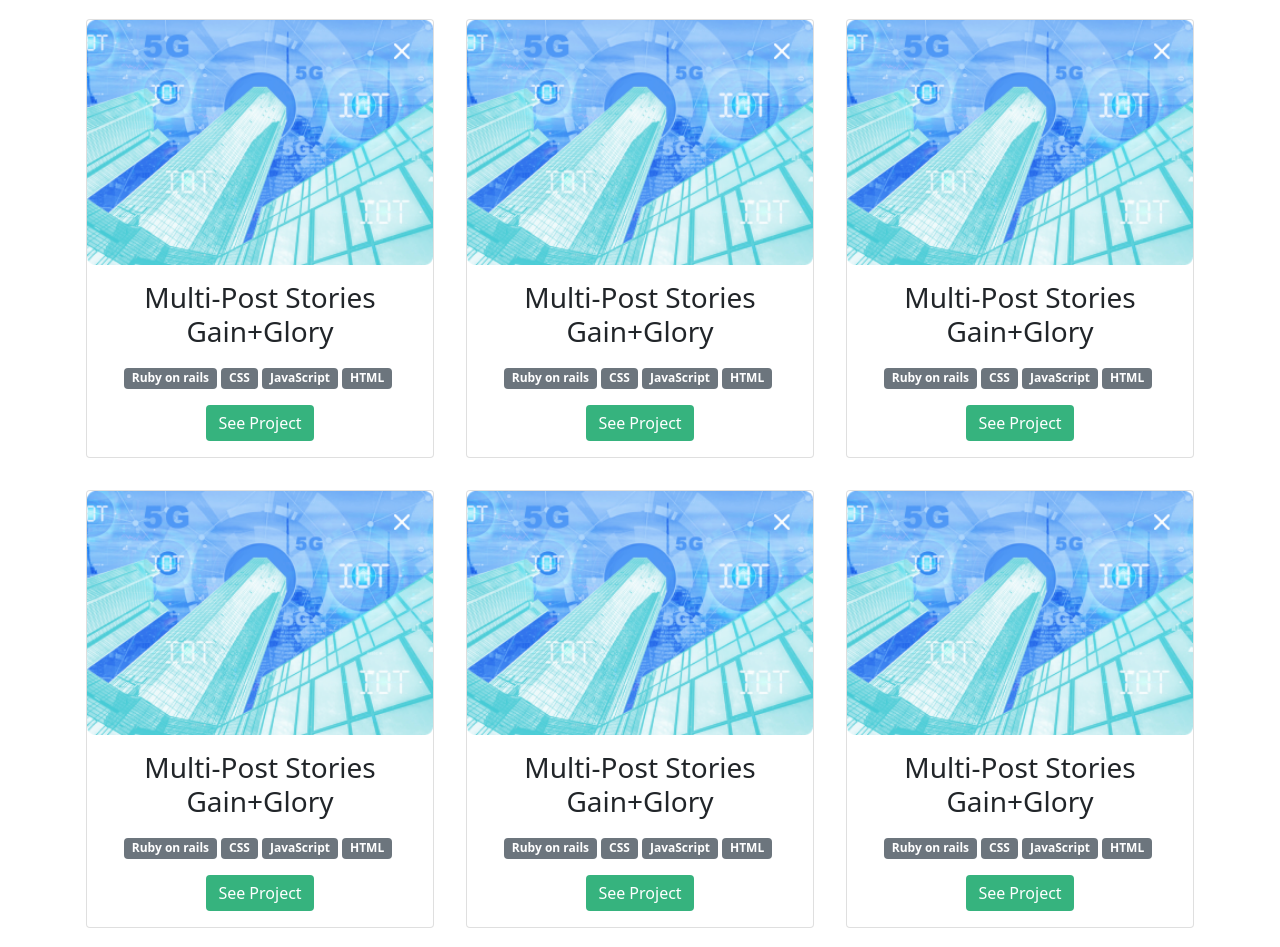
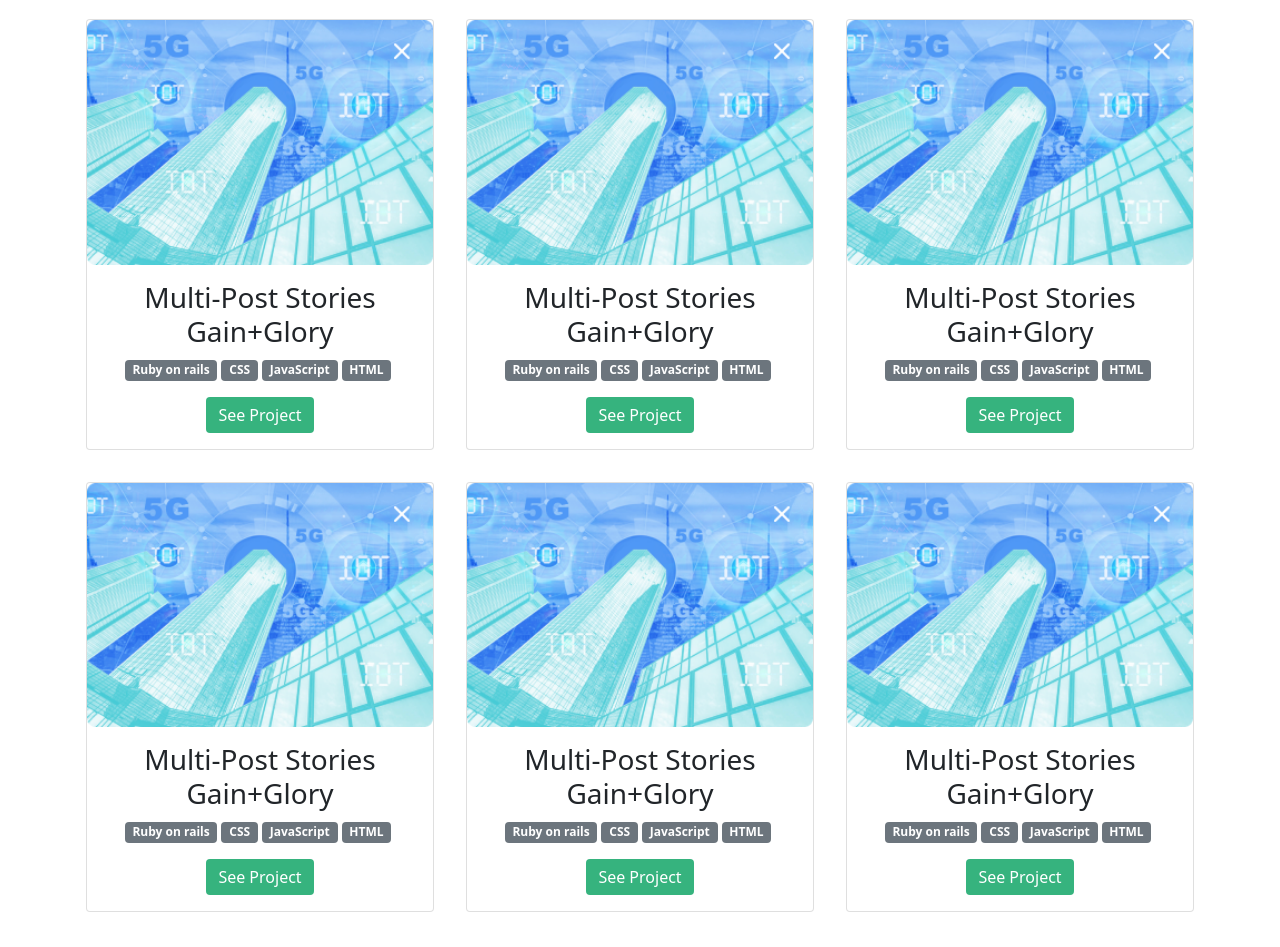
Before and after one commit to taldr27/bootstrap-portfolio, a plain HTML site: page index.html in a window 1280 px wide. Shown: the part 627-1574 px from the top of the page. Drawn offline with nearby package versions, Linux system fonts and the light colour scheme.

Commit message:
Modify responsiveness of recent work cards

```diff
--- a/index.html
+++ b/index.html
@@ -92,110 +92,92 @@
                 </div>
                 <div class="row">
                     <div class="col-md-4 p-3">
-                        <div class="card">
+                        <div class="card card-size">
                             <img class="card-img-top img-fluid" alt="project1-image" src="img/test.png" />
-                            <div class="card-body text-center">
+                            <div class="card-body justify-content-center text-center">
                                 <h3 class="card-title text-center">Multi-Post Stories Gain+Glory</h3>
-                                <nav class="navbar navbar-expand-sm justify-content-center">
-                                    <ul class="navbar-nav div-box">
+                                    <ul class="nav nav-pills justify-content-center">
                                         <li class="nav-item"><a class="nav-link badge bg-secondary me-1" href="#">Ruby on rails</a></li>
                                         <li class="nav-item"><a class="nav-link badge bg-secondary me-1" href="#">CSS</a></li>
                                         <li class="nav-item"><a class="nav-link badge bg-secondary me-1" href="#">JavaScript</a></li>
                                         <li class="nav-item"><a class="nav-link badge bg-secondary me-1" href="#">HTML</a></li>
                                     </ul>
-                                </nav>
-
-                                <button class="btn mt-2" data-bs-toggle="modal" data-bs-target="#myModal">See Project</button>
+                                <button class="btn mt-3" data-bs-toggle="modal" data-bs-target="#myModal">See Project</button>
                             </div>
                         </div>
                     </div>
                     <div class="col-md-4 p-3">
                         <div class="card">
                             <img class="card-img-top" alt="project1-image" src="img/test.png" />
-                            <div class="card-body text-center">
+                            <div class="card-body justify-content-center text-center">
                                 <h3 class="card-title text-center">Multi-Post Stories Gain+Glory</h3>
-                                <nav class="navbar navbar-expand-sm justify-content-center">
-                                    <ul class="navbar-nav">
+                                    <ul class="nav nav-pills justify-content-center">
                                         <li class="nav-item"><a class="nav-link badge bg-secondary me-1" href="#">Ruby on rails</a></li>
                                         <li class="nav-item"><a class="nav-link badge bg-secondary me-1" href="#">CSS</a></li>
                                         <li class="nav-item"><a class="nav-link badge bg-secondary me-1" href="#">JavaScript</a></li>
                                         <li class="nav-item"><a class="nav-link badge bg-secondary me-1" href="#">HTML</a></li>
                                     </ul>
-                                </nav>
-
-                                <button class="btn mt-2" data-bs-toggle="modal" data-bs-target="#myModal">See Project</button>
+                                <button class="btn mt-3" data-bs-toggle="modal" data-bs-target="#myModal">See Project</button>
                             </div>
                         </div>
                     </div>
                     <div class="col-md-4 p-3">
                         <div class="card">
                             <img class="card-img-top" alt="project1-image" src="img/test.png" />
-                            <div class="card-body text-center">
+                            <div class="card-body justify-content-center text-center">
                                 <h3 class="card-title text-center">Multi-Post Stories Gain+Glory</h3>
-                                <nav class="navbar navbar-expand-sm justify-content-center">
-                                    <ul class="navbar-nav">
+                                    <ul class="nav nav-pills justify-content-center">
                                         <li class="nav-item"><a class="nav-link badge bg-secondary me-1" href="#">Ruby on rails</a></li>
                                         <li class="nav-item"><a class="nav-link badge bg-secondary me-1" href="#">CSS</a></li>
                                         <li class="nav-item"><a class="nav-link badge bg-secondary me-1" href="#">JavaScript</a></li>
                                         <li class="nav-item"><a class="nav-link badge bg-secondary me-1" href="#">HTML</a></li>
                                     </ul>
-                                </nav>
-
-                                <button class="btn mt-2" data-bs-toggle="modal" data-bs-target="#myModal">See Project</button>
+                                <button class="btn mt-3" data-bs-toggle="modal" data-bs-target="#myModal">See Project</button>
                             </div>
                         </div>
                     </div>
                     <div class="col-md-4 p-3">
                         <div class="card">
                             <img class="card-img-top" alt="project1-image" src="img/test.png" />
-                            <div class="card-body text-center">
+                            <div class="card-body justify-content-center text-center">
                                 <h3 class="card-title text-center">Multi-Post Stories Gain+Glory</h3>
-                                <nav class="navbar navbar-expand-sm justify-content-center">
-                                    <ul class="navbar-nav">
+                                    <ul class="nav nav-pills justify-content-center">
                                         <li class="nav-item"><a class="nav-link badge bg-secondary me-1" href="#">Ruby on rails</a></li>
                                         <li class="nav-item"><a class="nav-link badge bg-secondary me-1" href="#">CSS</a></li>
                                         <li class="nav-item"><a class="nav-link badge bg-secondary me-1" href="#">JavaScript</a></li>
                                         <li class="nav-item"><a class="nav-link badge bg-secondary me-1" href="#">HTML</a></li>
                                     </ul>
-                                </nav>
-
-                                <button class="btn mt-2" data-bs-toggle="modal" data-bs-target="#myModal">See Project</button>
+                                <button class="btn mt-3" data-bs-toggle="modal" data-bs-target="#myModal">See Project</button>
                             </div>
                         </div>
                     </div>
                     <div class="col-md-4 p-3">
                         <div class="card">
                             <img class="card-img-top" alt="project1-image" src="img/test.png" />
-                            <div class="card-body text-center">
+                            <div class="card-body justify-content-center text-center">
                                 <h3 class="card-title text-center">Multi-Post Stories Gain+Glory</h3>
-                                <nav class="navbar navbar-expand-sm justify-content-center">
-                                    <ul class="navbar-nav">
+                                    <ul class="nav nav-pills justify-content-center">
                                         <li class="nav-item"><a class="nav-link badge bg-secondary me-1" href="#">Ruby on rails</a></li>
                                         <li class="nav-item"><a class="nav-link badge bg-secondary me-1" href="#">CSS</a></li>
                                         <li class="nav-item"><a class="nav-link badge bg-secondary me-1" href="#">JavaScript</a></li>
                                         <li class="nav-item"><a class="nav-link badge bg-secondary me-1" href="#">HTML</a></li>
                                     </ul>
-                                </nav>
-
-                                <button class="btn mt-2" data-bs-toggle="modal" data-bs-target="#myModal">See Project</button>
+                                <button class="btn mt-3" data-bs-toggle="modal" data-bs-target="#myModal">See Project</button>
                             </div>
                         </div>
                     </div>
                     <div class="col-md-4 p-3">
                         <div class="card">
                             <img class="card-img-top " alt="project1-image" src="img/test.png" />
-                            <div class="card-body text-center">
+                            <div class="card-body justify-content-center text-center">
                                 <h3 class="card-title text-center">Multi-Post Stories Gain+Glory</h3>
-                                <nav class="navbar navbar-expand-sm justify-content-center">
-                                    <ul class="navbar-nav">
+                                    <ul class="nav nav-pills justify-content-center">
                                         <li class="nav-item"><a class="nav-link badge bg-secondary me-1" href="#">Ruby on rails</a></li>
                                         <li class="nav-item"><a class="nav-link badge bg-secondary me-1" href="#">CSS</a></li>
                                         <li class="nav-item"><a class="nav-link badge bg-secondary me-1" href="#">JavaScript</a></li>
                                         <li class="nav-item"><a class="nav-link badge bg-secondary me-1" href="#">HTML</a></li>
                                     </ul>
-                                </nav>
-
-                                <button class="btn mt-2" data-bs-toggle="modal" data-bs-target="#myModal">See Project</button>
+                                <button class="btn mt-3" data-bs-toggle="modal" data-bs-target="#myModal">See Project</button>
                             </div>
                         </div>
                     </div>
--- a/style.css
+++ b/style.css
@@ -40,3 +40,7 @@
 .card-color {
   background-color: #EBF0EE;
 }
+
+.card-size {
+  max-width: 100%;
+}
```
